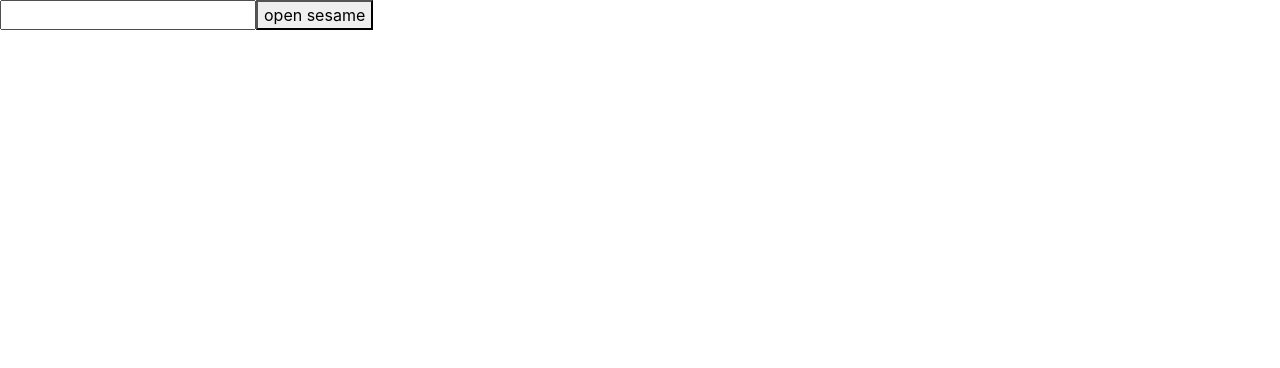
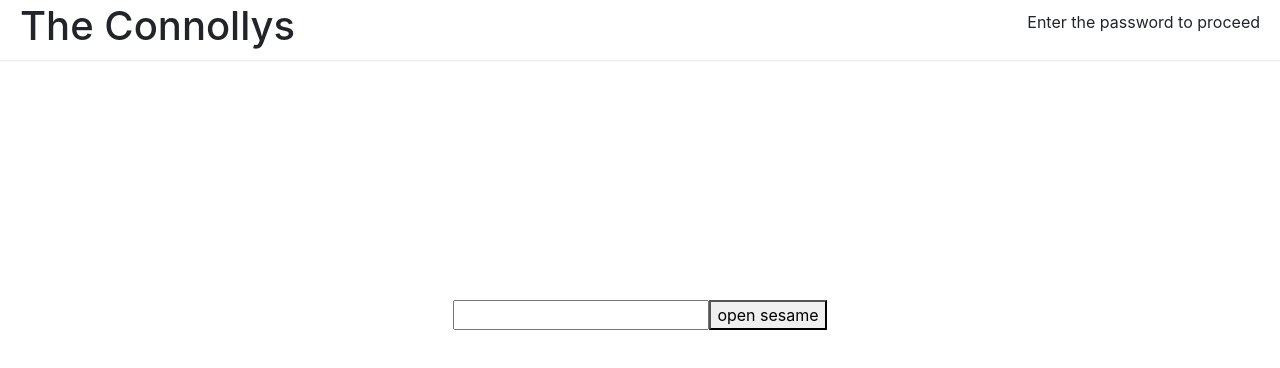
Before and after one commit to connkat/family-videos, a React (Create React App) app: page / in a window 1280 px wide. Shown: the top 368 px of the page. Built offline with nearby package versions, Linux system fonts and the light colour scheme; the HTML template or start-up script is replaced by a standard one.

Commit message:
added header to landing page

```diff
--- a/src/App.css
+++ b/src/App.css
@@ -1,3 +1,10 @@
-.App {
+.password-protector {
+	display: flex;
+	justify-content: center;
+	margin-top: 30vh;
+	align-items: center;
+}
 
+.password-form {
+	align-self: center;
 }
--- a/src/App.js
+++ b/src/App.js
@@ -48,9 +48,9 @@ function App() {
 
 	return (
 		<div>
+			<Header isVerified={isVerified} session={session} />
 			{isVerified || session ? (
 				<>
-					<Header />
 					<FilterBar
 						filterValues={filterValues}
 						setFilterValues={setFilterValues}
@@ -58,7 +58,7 @@ function App() {
 					<VideoTable rows={filteredData} />
 				</>
 			) : (
-				<div className="password">
+				<div className="password-protector">
 					<form>
 						<input
 							type="password"
--- a/src/components/Header.jsx
+++ b/src/components/Header.jsx
@@ -1,9 +1,14 @@
 import "./header.css";
 
-function Header() {
+function Header({ isVerified, session }) {
 	return (
 		<div className="header">
 			<h1>The Connollys</h1>
+			{isVerified || session ? (
+				<p>Welcome fam!</p>
+			) : (
+				<p>Enter the password to proceed</p>
+			)}
 		</div>
 	);
 }
```
